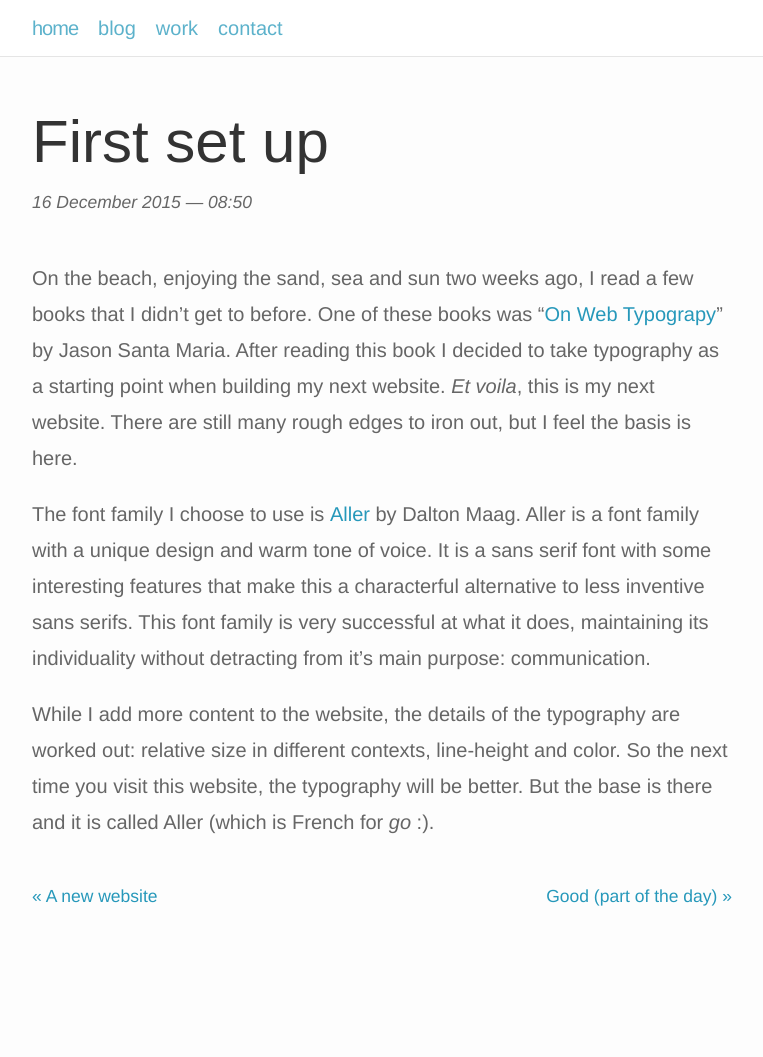
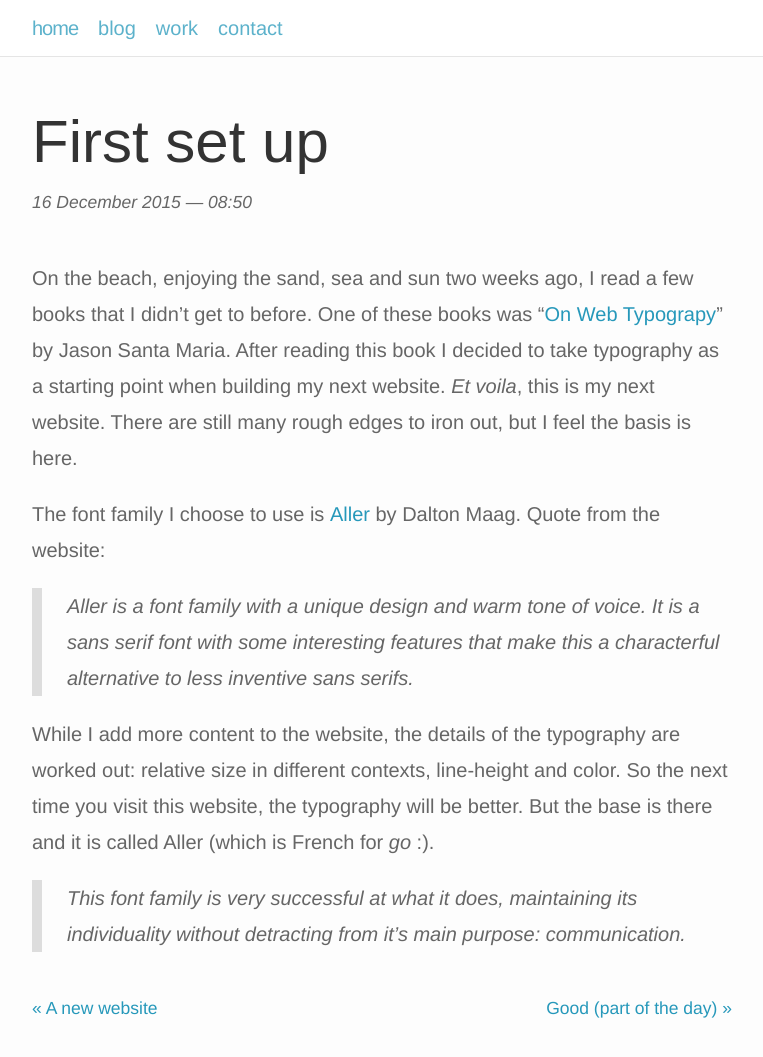
Before and after one commit to jooplaan/jooplaan.github.io, a Jekyll site: the page built from _posts/2015-12-16-considerations.markdown, in a window 1280 px wide and 1143 px high. Shown: the top 1057 px of the window, without its empty margins (258-1021 px from the left). Built offline with Jekyll 4.4.1, drawn with Linux system fonts in a browser that asks for light colours.

Commit message:
Added block quote and block quote style

```diff
--- a/_posts/2015-12-16-considerations.markdown
+++ b/_posts/2015-12-16-considerations.markdown
@@ -6,9 +6,12 @@ description: Taking typography as base for design
 ---
 On the beach, enjoying the sand, sea and sun two weeks ago, I read a few books that I didn't get to before. One of these books was  &ldquo;<a href="http://abookapart.com/products/on-web-typography">On Web Typograpy</a>&rdquo; by Jason Santa Maria. After reading this book I decided to take typography as a starting point when building my next website. <em>Et voila</em>, this is my next website. There are still many rough edges to iron out, but I feel the basis is here.
 
-The font family I choose to use is <a href="https://daltonmaag.com/library/aller">Aller</a> by Dalton Maag. Aller is a font family with a unique design and warm tone of voice. It is a sans serif font with some interesting features that make this a characterful alternative to less inventive sans serifs. This font family is very successful at what it does, maintaining its individuality without detracting from it’s main purpose: communication.
+The font family I choose to use is <a href="https://daltonmaag.com/library/aller">Aller</a> by Dalton Maag. Quote from the website:
+
+<blockquote>Aller is a font family with a unique design and warm tone of voice. It is a sans serif font with some interesting features that make this a characterful alternative to less inventive sans serifs. </blockquote>
 
 While I add more content to the website, the details of the typography are worked out: relative size in different contexts, line-height and color. So the next time you visit this website, the typography will be better. But the base is there and it is called Aller (which is French for <em>go</em> :).
 
+<blockquote>This font family is very successful at what it does, maintaining its individuality without detracting from it’s main purpose: communication.</blockquote>
 
 {% include prev-next.html %}
--- a/_sass/_base.scss
+++ b/_sass/_base.scss
@@ -12,6 +12,7 @@ dl, dd, ol, ul, figure {
 
 /** Variables **********************************************/
 $base-font-family:              "aller-n4", "aller", Helvetica, sans-serif;
+$call-out-font-family:          "aller-display", sans-serif;
 $base-line-height:              1.8em;
 $horizontal-spacing-unit:       50px;
 $vertical-spacing-unit:         40px;
@@ -159,9 +160,9 @@ article a {
  */
 blockquote {
     color: $text-color;
-    border-left: 10px solid $grey-color-light;
+    border-left: $horizontal-spacing-unit / 5 solid $grey-color-light;
     padding-left: $horizontal-spacing-unit / 2;
-    font-size: 18px;
+    font-size: em(16);
     font-style: italic;
 
     > :last-child {
```
